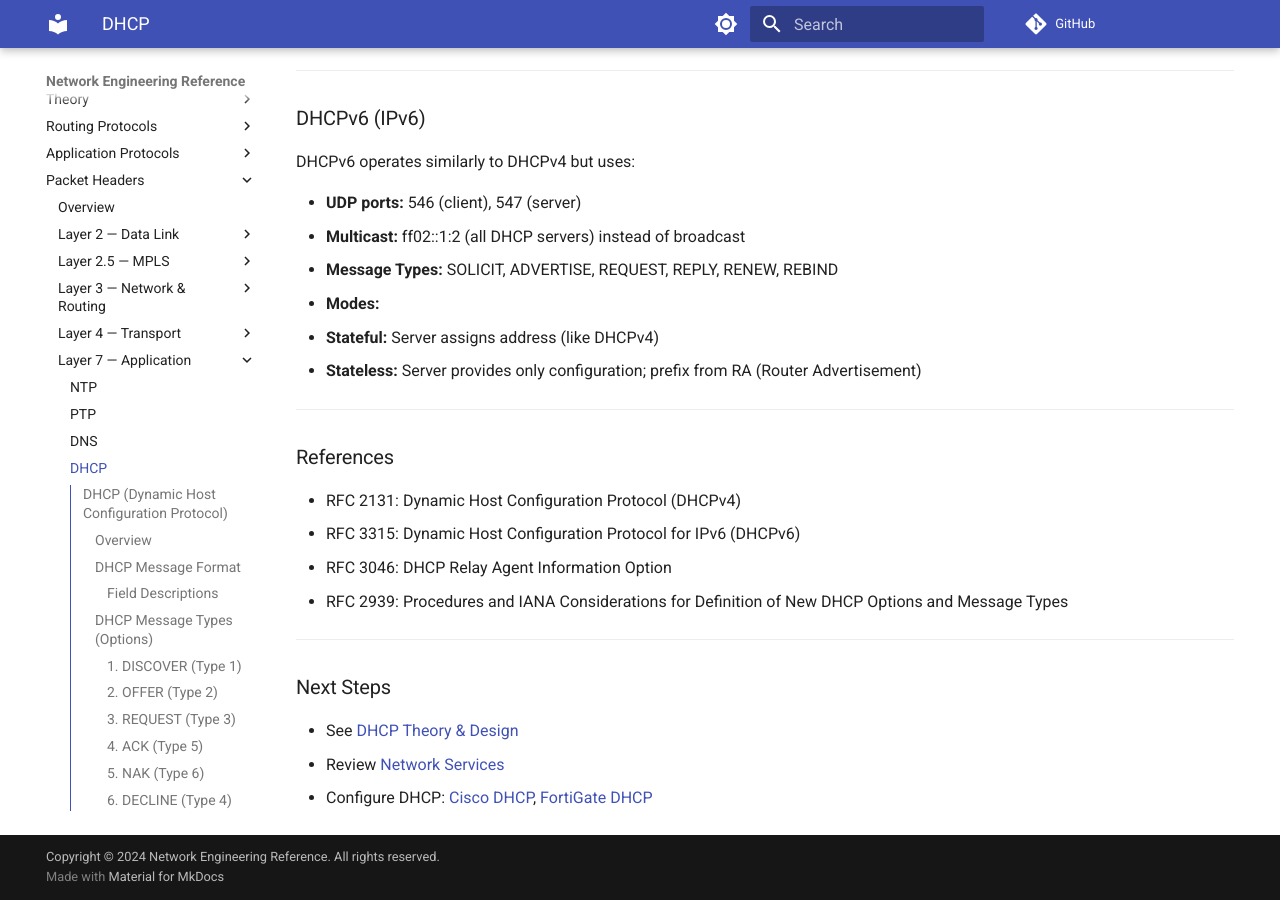
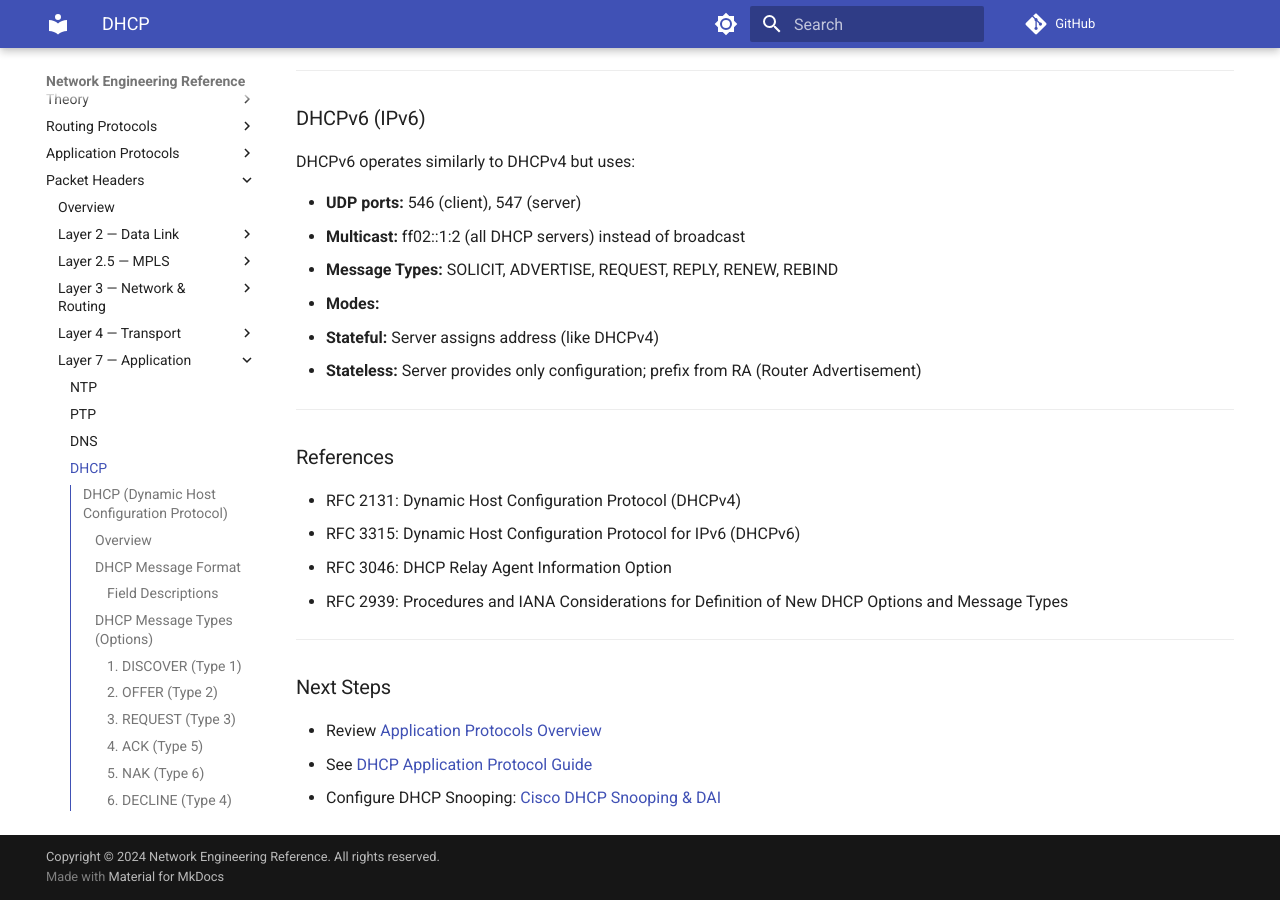
Before and after one commit to neil-booker-cko/docs, an MkDocs documentation site: the page built from docs/packets/dhcp.md, in a window 1280 px wide and 900 px high, scrolled down 6678 px. Built offline with MkDocs 1.6.1 and Material for MkDocs 9.7.7, drawn with Linux system fonts in a browser that asks for light colours; comment, search, counter and statistics services are not loaded.

Commit message:
Fix broken documentation links in packet format guides
Updated "Next Steps" sections in 5 packet files to reference only existing
documentation files. Removed references to non-existent theory guides and
configuration files that were generating build warnings.

Changes:
- bgp.md: Link to routing/bgp.md and cisco_bgp_ibgp.md instead of missing theory files
- dhcp.md: Link to application/dhcp.md and cisco_dhcp_snooping.md
- dns.md: Link to application/dns.md instead of missing theory files
- isis.md: Link to routing/index.md instead of missing theory guides
- ospf.md: Link to routing/ospf.md and routing/index.md

All 16 linked files now verified to exist in documentation structure.
Build warnings eliminated; mkdocs build completes cleanly.

Co-Authored-By: Claude Haiku 4.5 <noreply@anthropic.com>

```diff
--- a/docs/packets/dhcp.md
+++ b/docs/packets/dhcp.md
@@ -298,6 +298,6 @@ DHCPv6 operates similarly to DHCPv4 but uses:
 
 ## Next Steps
 
-- See [DHCP Theory & Design](../theory/dhcp.md)
-- Review [Network Services](../application/network_services_overview.md)
-- Configure DHCP: [Cisco DHCP](../cisco/cisco_dhcp_config.md), [FortiGate DHCP](../fortigate/fortigate_dhcp_config.md)
+- Review [Application Protocols Overview](../application/index.md)
+- See [DHCP Application Protocol Guide](../application/dhcp.md)
+- Configure DHCP Snooping: [Cisco DHCP Snooping & DAI](../cisco/cisco_dhcp_snooping.md)
```
Also changed, not shown: docs/packets/bgp.md (+2 -3 lines), docs/packets/dns.md (+2 -3 lines), docs/packets/isis.md (+1 -2 lines), docs/packets/ospf.md (+2 -3 lines).
